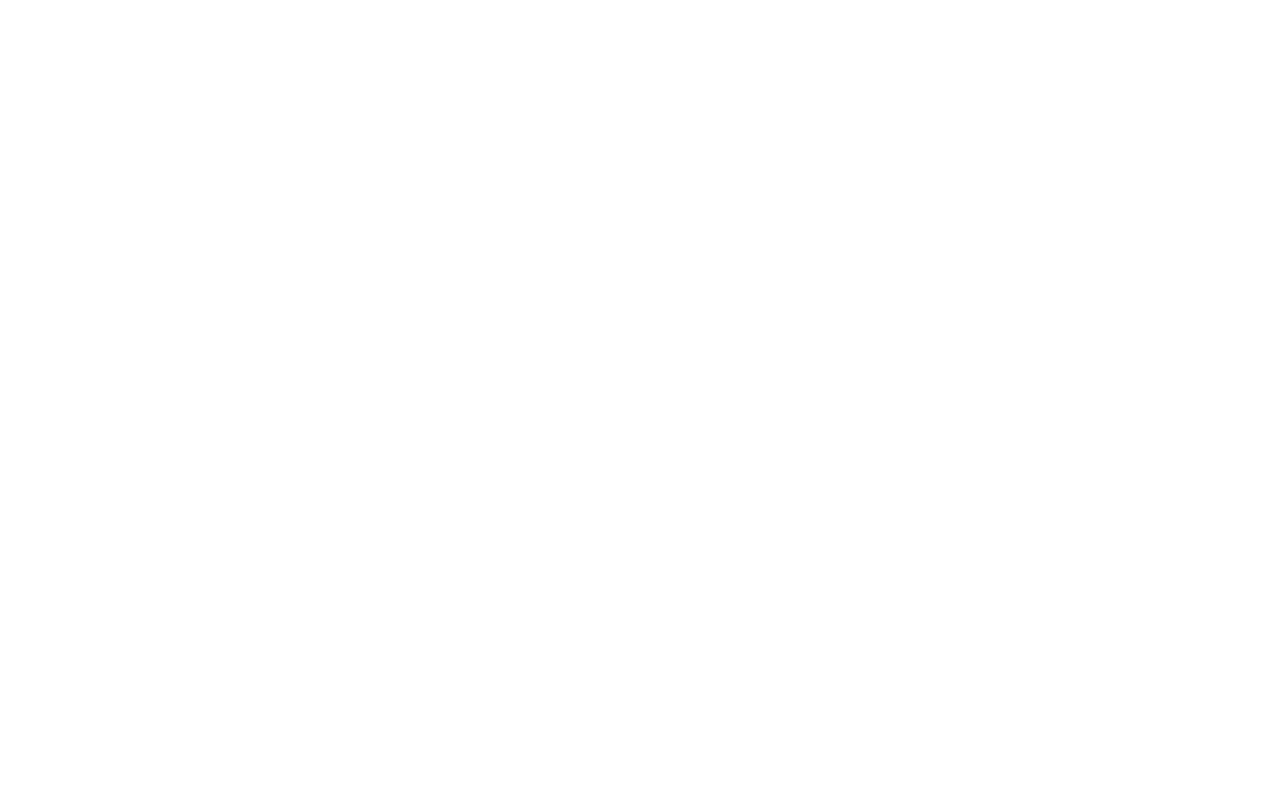
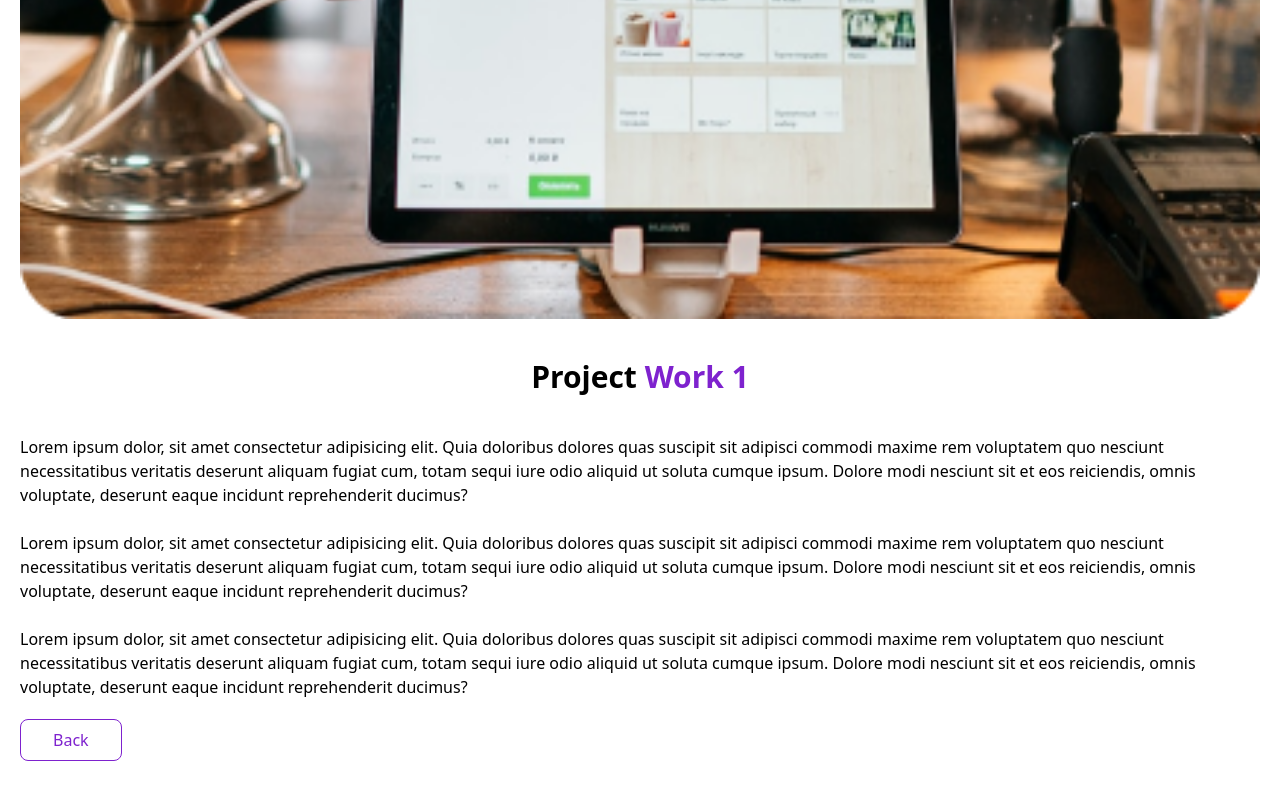
Before and after one commit to tomimandalap/vue-tailwind-project, a Vue app: page /my_project_work/1 in a window 1280 px wide. Before the commit this address led to /404. Shown: the part 518-1318 px from the top of the page. Before the commit the page ends 800 px from the top, so only its background shows below. Built offline with nearby package versions, Linux system fonts and the light colour scheme.

Commit message:
feat: add page detail project work

```diff
--- a/src/components/Myworkingproject.vue
+++ b/src/components/Myworkingproject.vue
@@ -19,6 +19,7 @@
           :src="require('../assets/images/Card 2.png')"
           alt="image-card"
           class="rounded-3xl sm:h-56 w-full hover:blur-sm hover:brightness-50 hover:cursor-pointer"
+          @click="$router.push(`/my_project_work/${item}`)"
         />
       </div>
 
--- a/src/router/index.js
+++ b/src/router/index.js
@@ -26,6 +26,11 @@
     path: '/my_reason_work/:id',
     name: 'DetailReasonWork',
     component: () => import('@/views/my_reason_work'),
+  },
+  {
+    path: '/my_project_work/:id',
+    name: 'DetailProjectWork',
+    component: () => import('@/views/my_working_project'),
   },
   {
     path: '*',
--- /dev/null
+++ b/src/views/my_working_project.vue
@@ -0,0 +1,66 @@
+<template>
+  <div class="md:py-28 sm:py-20 py-10 px-0">
+    <div class="lg:container md:container container mx-auto px-5">
+      <img
+        :src="require('../assets/images/Card 1.png')"
+        alt="image-card"
+        class="h-auto w-full hover:cursor-pointer hover:drop-shadow-lg"
+      />
+
+      <h1 class="text-3xl font-bold text-center my-10">
+        Project
+        <span class="text-purple-700">Work {{ id }}</span>
+      </h1>
+
+      <p>
+        Lorem ipsum dolor, sit amet consectetur adipisicing elit. Quia doloribus
+        dolores quas suscipit sit adipisci commodi maxime rem voluptatem quo
+        nesciunt necessitatibus veritatis deserunt aliquam fugiat cum, totam
+        sequi iure odio aliquid ut soluta cumque ipsum. Dolore modi nesciunt sit
+        et eos reiciendis, omnis voluptate, deserunt eaque incidunt
+        reprehenderit ducimus?
+      </p>
+
+      <br />
+
+      <p>
+        Lorem ipsum dolor, sit amet consectetur adipisicing elit. Quia doloribus
+        dolores quas suscipit sit adipisci commodi maxime rem voluptatem quo
+        nesciunt necessitatibus veritatis deserunt aliquam fugiat cum, totam
+        sequi iure odio aliquid ut soluta cumque ipsum. Dolore modi nesciunt sit
+        et eos reiciendis, omnis voluptate, deserunt eaque incidunt
+        reprehenderit ducimus?
+      </p>
+
+      <br />
+
+      <p>
+        Lorem ipsum dolor, sit amet consectetur adipisicing elit. Quia doloribus
+        dolores quas suscipit sit adipisci commodi maxime rem voluptatem quo
+        nesciunt necessitatibus veritatis deserunt aliquam fugiat cum, totam
+        sequi iure odio aliquid ut soluta cumque ipsum. Dolore modi nesciunt sit
+        et eos reiciendis, omnis voluptate, deserunt eaque incidunt
+        reprehenderit ducimus?
+      </p>
+
+      <button
+        type="button"
+        class="border border-purple-700 hover:bg-purple-700 text-purple-700 hover:text-white rounded-lg px-8 py-2 my-5"
+        @click="$router.go(-1)"
+      >
+        Back
+      </button>
+    </div>
+  </div>
+</template>
+<script>
+export default {
+  name: 'DetailProjectWork',
+  data() {
+    return {
+      id: this.$route.params.id,
+    }
+  },
+  mounted() {},
+}
+</script>
```
